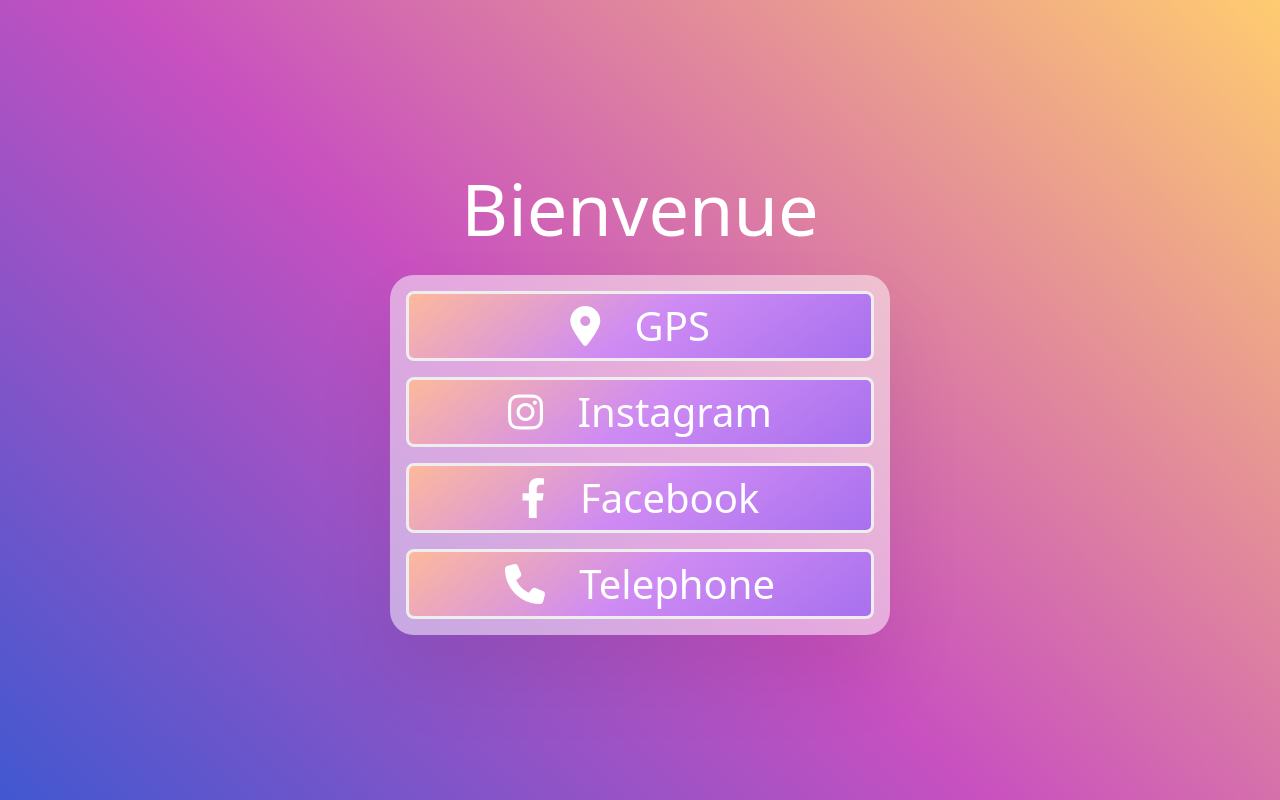
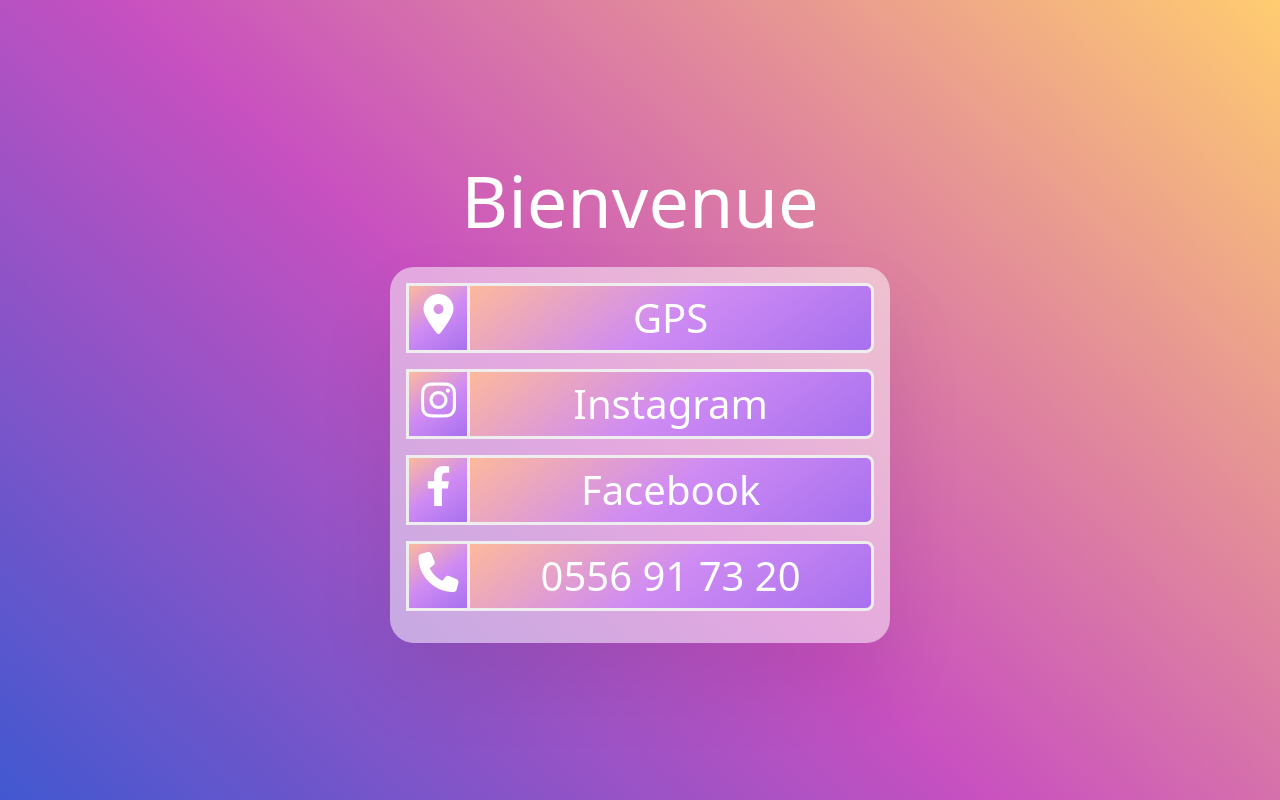
Before and after one commit to smainyounes/nadani, a plain HTML site: page index.html in a window 1280 px wide. Drawn offline with nearby package versions, Linux system fonts and the light colour scheme.

Commit message:
changing buttons and adding the link

```diff
--- a/index.html
+++ b/index.html
@@ -14,30 +14,50 @@
         <div>
             <h1 class="text-center text-white display-2 mb-4">Bienvenue</h1>
             <div class="p-3 glass-card w-100" style="max-width: 500px;">
-                <a class="btn btn-lg btn-funky-moon w-100 mb-3" href="#">
+                <div class="btn-group w-100" role="group" aria-label="Basic example">
+                    <button type="button" class=" btn-funky-moon mb-3 border-end-0" style="width:70px">
+                        <i class="fa-solid fa-location-dot h1"></i>
+                    </button>
+                    <a class="btn btn-lg btn-funky-moon w-100 mb-3" href="https://maps.google.com/?cid=1969350865019995738&entry=gps" target="_blank">
                         <span class="h1">
-                        <i class="fa-solid fa-location-dot me-4"></i>
                             GPS
                         </span>
                     </a>
-                <a class="btn btn-lg btn-funky-moon w-100 mb-3" href="#">
+                </div>
+
+                <div class="btn-group w-100" role="group" aria-label="Basic example">
+                    <button type="button" class=" btn-funky-moon mb-3 border-end-0" style="width:70px">
+                        <i class="fa-brands fa-instagram h1"></i>
+                    </button>
+                    <a class="btn btn-lg btn-funky-moon w-100 mb-3" href="https://instagram.com/nadaniahome?igshid=YmMyMTA2M2Y=" target="_blank">
                         <span class="h1">
-                        <i class="fa-brands fa-instagram me-4"></i>
                             Instagram
                         </span>
                     </a>
-                <a class="btn btn-lg btn-funky-moon w-100 mb-3" href="#">
+                </div>
+
+                <div class="btn-group w-100" role="group" aria-label="Basic example">
+                    <button type="button" class="btn-funky-moon mb-3 border-end-0" style="width:70px">
+                        <i class="fa-brands fa-facebook-f h1"></i>
+                    </button>
+                    <a class="btn btn-lg btn-funky-moon w-100 mb-3" href="https://www.facebook.com/nadaniacuisine?mibextid=ZbWKwL" target="_blank">
                         <span class="h1">
-                        <i class="fa-brands fa-facebook-f me-4"></i>
                             Facebook
                         </span>
                     </a>
-                <a class="btn btn-lg btn-funky-moon w-100 " href="#">
+                </div>
+
+                <div class="btn-group w-100" role="group" aria-label="Basic example">
+                    <button type="button" class="btn-funky-moon mb-3 border-end-0" style="width:70px">
+                        <i class="fa-solid fa-phone h1"></i>
+                    </button>
+                    <a class="btn btn-lg btn-funky-moon w-100 mb-3" href="#">
                         <span class="h1">
-                        <i class="fa-solid fa-phone me-4"></i>
-                        Telephone
+                            0556 91 73 20
                         </span>
                     </a>
+                </div>
+
             </div>
 
         </div>
```
Lines whose indentation alone changed are shown as unchanged.
